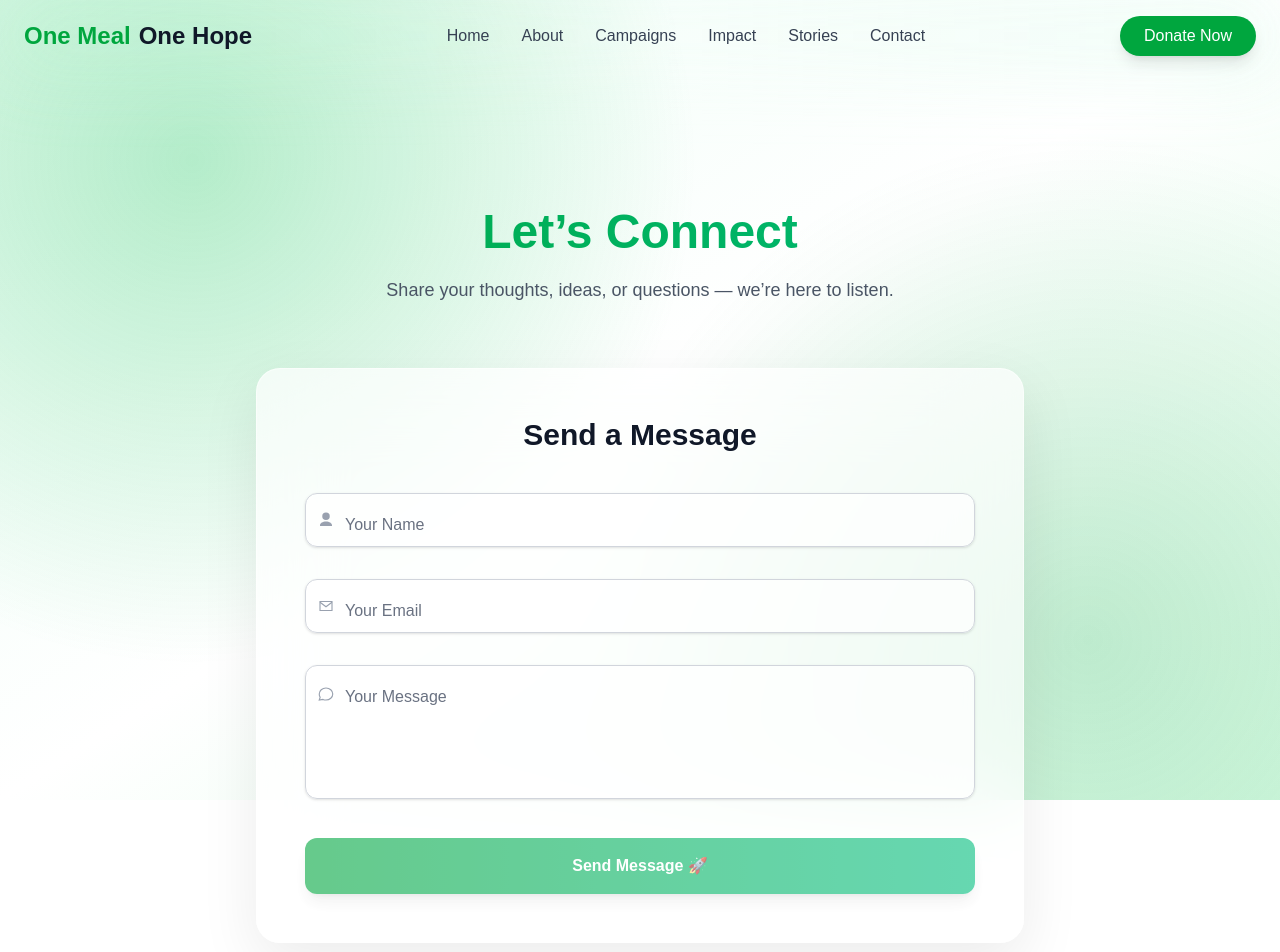
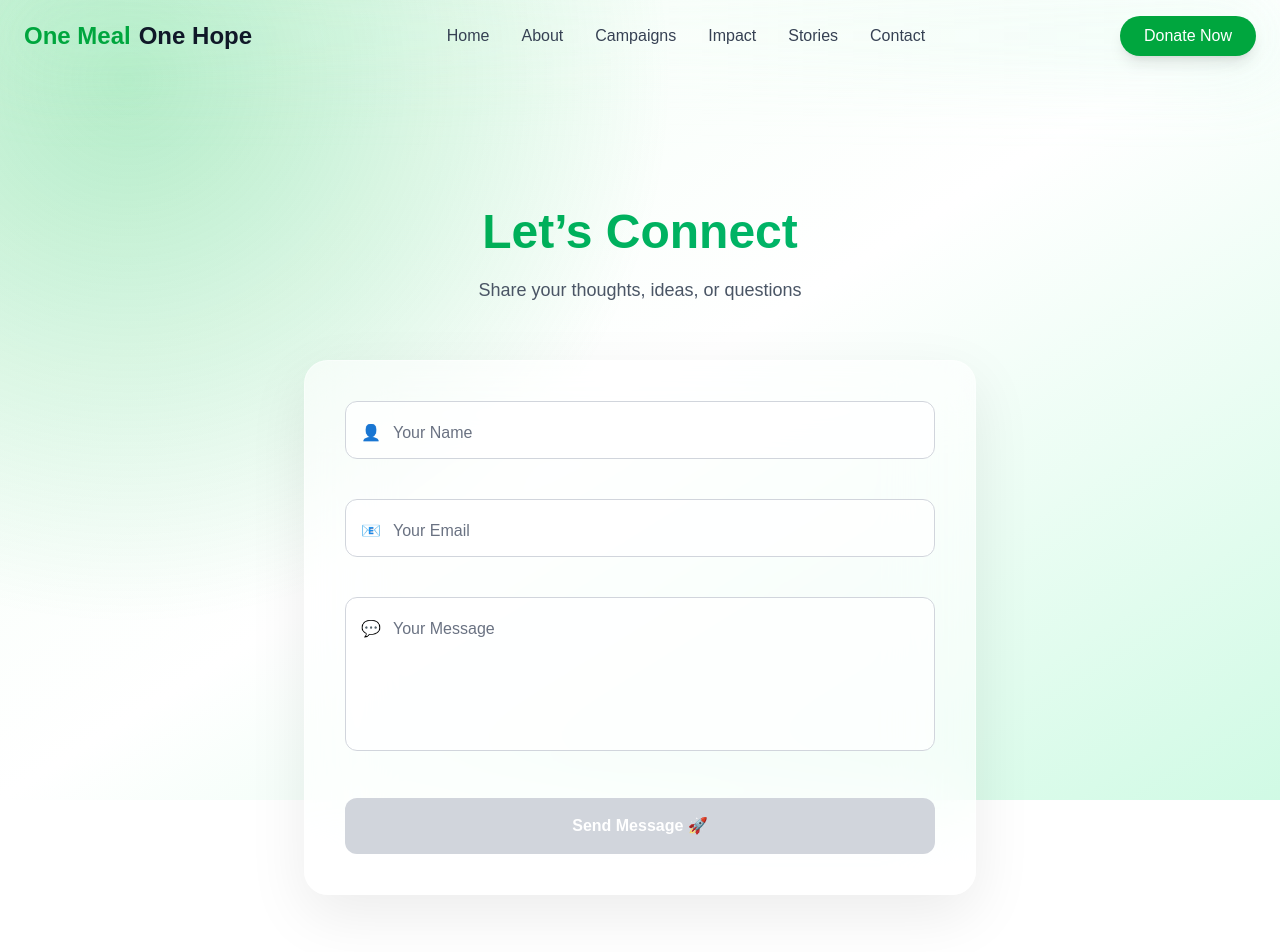
Before and after one commit to itsabhishekme/One-Meal-One-Hope, a Next.js app: page /contact in a window 1280 px wide. Shown: the top 952 px of the page. Built offline with nearby package versions, Linux system fonts and the light colour scheme.

Commit message:
Update 2.5

```diff
--- a/app/api/subscribe/route.ts
+++ b/app/api/subscribe/route.ts
@@ -10,32 +10,7 @@ type Subscriber = {
 
 const subscribers = new Map<string, Subscriber>();
 
-// 🔐 ENV VALIDATION (prevents silent crashes)
-if (!process.env.EMAIL_USER || !process.env.EMAIL_PASS) {
-  throw new Error("❌ EMAIL_USER / EMAIL_PASS missing in environment");
-}
-
-// 🚀 Transporter (secure Gmail config)
-const transporter = nodemailer.createTransport({
-  host: "smtp.gmail.com",
-  port: 465,
-  secure: true,
-  auth: {
-    user: process.env.EMAIL_USER,
-    pass: process.env.EMAIL_PASS,
-  },
-});
-
-// ✅ Verify transporter once
-transporter.verify((error) => {
-  if (error) {
-    console.error("❌ Email transporter error:", error);
-  } else {
-    console.log("✅ Email server ready");
-  }
-});
-
-// 🎨 Reusable wrapper layout (DRY design)
+// 🎨 Email Wrapper
 const emailWrapper = (content: string, dark = false) => `
   <div style="
     font-family:Segoe UI,Arial;
@@ -57,14 +32,13 @@ const emailWrapper = (content: string, dark = false) => `
   </div>
 `;
 
-// 🎨 Admin Template (Premium)
+// 🎨 Admin Template
 const adminTemplate = (email: string) =>
   emailWrapper(
     `
     <h2 style="color:#22c55e;">🚀 New Subscriber Joined</h2>
-
     <p style="color:#cbd5f5;margin-top:10px;">
-      A new user has joined your mission-driven platform.
+      A new user has joined your platform.
     </p>
 
     <div style="
@@ -78,18 +52,13 @@ const adminTemplate = (email: string) =>
       <p><strong>Time:</strong> ${new Date().toLocaleString()}</p>
       <p><strong>Source:</strong> Website</p>
     </div>
-
-    <p style="margin-top:25px;font-size:12px;color:#64748b;">
-      System Notification • One Meal One Hope ⚡
-    </p>
   `,
     true
   );
 
-// 🎨 User Template (Beautiful UX)
+// 🎨 User Template
 const userTemplate = (email: string) =>
-  emailWrapper(
-    `
+  emailWrapper(`
     <h2 style="color:#16a34a;">Welcome 🎉</h2>
 
     <p style="color:#374151;margin-top:12px;">
@@ -97,7 +66,7 @@ const userTemplate = (email: string) =>
     </p>
 
     <p style="color:#6b7280;margin-top:16px;">
-      Expect powerful stories, real impact updates, and meaningful change.
+      Expect powerful stories and impact updates.
     </p>
 
     <div style="margin-top:28px;">
@@ -114,47 +83,57 @@ const userTemplate = (email: string) =>
       </a>
     </div>
 
-    <div style="margin-top:32px;padding-top:16px;border-top:1px solid #e5e7eb;">
-      <p style="font-size:12px;color:#9ca3af;">
-        Subscribed as: ${email}
-      </p>
-
-      <p style="margin-top:10px;color:#374151;">
-        — Vihaan ✍️
-      </p>
-    </div>
+    <p style="margin-top:20px;font-size:12px;">
+      Subscribed as: ${email}
+    </p>
   `);
 
 // 🔍 Email validation
 const validateEmail = (email: string) =>
   /^[^\s@]+@[^\s@]+\.[^\s@]+$/.test(email);
 
+// 🚀 Create transporter ONLY when needed (fixes build issue)
+const createTransporter = () => {
+  const EMAIL_USER = process.env.EMAIL_USER;
+  const EMAIL_PASS = process.env.EMAIL_PASS;
+
+  if (!EMAIL_USER || !EMAIL_PASS) {
+    throw new Error("EMAIL ENV missing");
+  }
+
+  return nodemailer.createTransport({
+    host: "smtp.gmail.com",
+    port: 465,
+    secure: true,
+    auth: {
+      user: EMAIL_USER,
+      pass: EMAIL_PASS,
+    },
+  });
+};
+
 // 🎯 API HANDLER
 export async function POST(req: Request) {
   try {
     const body = await req.json();
-    const rawEmail = body.email;
-
-    const email = rawEmail?.trim().toLowerCase();
+    const email = body?.email?.trim().toLowerCase();
 
     // ❌ Validation
     if (!email || !validateEmail(email)) {
       return NextResponse.json(
         {
           success: false,
-          status: "error",
-          message: "❌ Please enter a valid email address",
+          message: "❌ Invalid email",
         },
         { status: 400 }
       );
     }
 
-    // 🚫 Duplicate Check
+    // 🚫 Duplicate check
     if (subscribers.has(email)) {
       return NextResponse.json({
         success: false,
-        status: "duplicate",
-        message: "💚 You're already part of our mission!",
+        message: "Already subscribed 💚",
       });
     }
 
@@ -165,47 +144,39 @@ export async function POST(req: Request) {
       source: "website",
     });
 
-    // ⚡ Send emails in parallel
-    const [adminRes, userRes] = await Promise.allSettled([
+    // ⚡ Create transporter at runtime (SAFE)
+    const transporter = createTransporter();
+    const EMAIL_USER = process.env.EMAIL_USER!;
+
+    // 📩 Send emails
+    await Promise.allSettled([
       transporter.sendMail({
-        from: `"Subscriber Alert" <${process.env.EMAIL_USER}>`,
-        to: process.env.EMAIL_USER,
+        from: `"Subscriber Alert" <${EMAIL_USER}>`,
+        to: EMAIL_USER,
         subject: "🎉 New Subscriber",
         html: adminTemplate(email),
       }),
 
       transporter.sendMail({
-        from: `"One Meal One Hope" <${process.env.EMAIL_USER}>`,
+        from: `"Welcome" <${EMAIL_USER}>`,
         to: email,
         subject: "Welcome 🎉",
         html: userTemplate(email),
       }),
     ]);
 
-    // 🔎 Logging (non-blocking)
-    if (adminRes.status === "rejected") {
-      console.error("❌ Admin email failed:", adminRes.reason);
-    }
-
-    if (userRes.status === "rejected") {
-      console.error("❌ User email failed:", userRes.reason);
-    }
-
-    // ✅ Success Response
     return NextResponse.json({
       success: true,
-      status: "new",
-      message: "🎉 Successfully subscribed!",
+      message: "🎉 Subscribed successfully!",
     });
 
   } catch (error: any) {
-    console.error("❌ SUBSCRIBE ERROR:", error);
+    console.error("❌ ERROR:", error);
 
     return NextResponse.json(
       {
         success: false,
-        status: "error",
-        message: "Server error. Please try again later.",
+        message: "Server error",
       },
       { status: 500 }
     );
--- a/app/contact/page.tsx
+++ b/app/contact/page.tsx
@@ -4,15 +4,12 @@ import {
   useEffect,
   useId,
   useMemo,
-  useRef,
   useState,
   FormEvent,
   ChangeEvent,
 } from "react";
 
-/* =========================
-   Types
-========================= */
+/* ================= TYPES ================= */
 type FormData = {
   name: string;
   email: string;
@@ -21,9 +18,7 @@ type FormData = {
 
 type Status = "idle" | "loading" | "success" | "error";
 
-/* =========================
-   Page
-========================= */
+/* ================= PAGE ================= */
 export default function Contact() {
   const [form, setForm] = useState<FormData>({
     name: "",
@@ -32,30 +27,18 @@ export default function Contact() {
   });
 
   const [status, setStatus] = useState<Status>("idle");
-  const [showToast, setShowToast] = useState(false);
 
-  const formRef = useRef<HTMLFormElement | null>(null);
-
-  // Lock background scroll when modal is open
   useEffect(() => {
     document.body.style.overflow =
       status === "success" ? "hidden" : "auto";
   }, [status]);
 
-  // Auto-hide toast
-  useEffect(() => {
-    if (status === "error") {
-      setShowToast(true);
-      const t = setTimeout(() => setShowToast(false), 3000);
-      return () => clearTimeout(t);
-    }
-  }, [status]);
-
+  /* VALIDATION */
   const isValid = useMemo(() => {
     return (
-      form.name.trim().length > 1 &&
+      form.name.trim().length > 0 &&
       /\S+@\S+\.\S+/.test(form.email) &&
-      form.message.trim().length > 5
+      form.message.trim().length > 0
     );
   }, [form]);
 
@@ -68,21 +51,21 @@ export default function Contact() {
     try {
       const res = await fetch("/api/contact", {
         method: "POST",
-        headers: { "Content-Type": "application/json" },
+        headers: {
+          "Content-Type": "application/json",
+        },
         body: JSON.stringify(form),
       });
 
       const data = await res.json();
 
-      if (data?.success) {
+      if (data.success) {
         setStatus("success");
         setForm({ name: "", email: "", message: "" });
-        formRef.current?.reset();
       } else {
         setStatus("error");
       }
-    } catch (err) {
-      console.error(err);
+    } catch {
       setStatus("error");
     }
   };
@@ -91,103 +74,94 @@ export default function Contact() {
     <main className="relative min-h-screen text-gray-900 overflow-x-hidden">
 
       {/* 🌈 BACKGROUND */}
-      <div className="fixed inset-0 -z-10 bg-gradient-to-br from-emerald-50 via-white to-green-100" />
-      <div className="fixed inset-0 -z-10 opacity-30 bg-[radial-gradient(circle_at_15%_20%,#22c55e,transparent_40%)]" />
-      <div className="fixed inset-0 -z-10 opacity-20 bg-[radial-gradient(circle_at_85%_80%,#16a34a,transparent_40%)]" />
-
-      {/* 🔔 ERROR TOAST */}
-      {showToast && (
-        <div className="fixed top-6 right-6 z-[999] animate-[fadeIn_0.3s_ease]">
-          <div className="bg-red-500 text-white px-5 py-3 rounded-xl shadow-lg">
-            ❌ Something went wrong. Please try again.
-          </div>
-        </div>
-      )}
+      <div className="fixed inset-0 -z-10 bg-gradient-to-br from-green-50 via-white to-emerald-100" />
+      <div className="fixed inset-0 -z-10 opacity-30 bg-[radial-gradient(circle_at_10%_10%,#22c55e,transparent_40%)]" />
 
       {/* 🎉 SUCCESS MODAL */}
       {status === "success" && (
-        <div className="fixed inset-0 z-[999] flex items-center justify-center bg-black/50 backdrop-blur-md px-4">
-          <div className="bg-white rounded-3xl shadow-2xl p-8 sm:p-12 text-center w-full max-w-md animate-[fadeIn_0.35s_ease]">
-            <div className="w-20 h-20 mx-auto mb-6 flex items-center justify-center rounded-full bg-green-100 shadow-inner">
-              <span className="text-4xl animate-bounce">✅</span>
-            </div>
+        <div className="fixed inset-0 z-50 flex items-center justify-center bg-black/50 backdrop-blur-lg">
+          <div className="bg-white rounded-3xl p-10 text-center shadow-2xl animate-[fadeIn_0.4s_ease]">
 
-            <h2 className="text-2xl sm:text-3xl font-bold text-green-600">
+            <div className="text-5xl mb-4 animate-bounce">✅</div>
+
+            <h2 className="text-3xl font-bold text-green-600">
               Message Sent
             </h2>
 
             <p className="mt-3 text-gray-600">
-              Thanks for reaching out. We’ll get back to you shortly.
+              Thanks for reaching out. We’ll reply soon.
             </p>
 
             <button
               onClick={() => setStatus("idle")}
               className="mt-8 px-6 py-3 rounded-xl bg-gradient-to-r from-green-600 to-emerald-500 text-white shadow-lg hover:scale-105 transition"
             >
-              Send Another
+              Send Again
             </button>
           </div>
         </div>
       )}
 
       {/* HERO */}
-      <section className="pt-28 pb-16 text-center px-6">
-        <h1 className="text-4xl sm:text-5xl font-extrabold bg-gradient-to-r from-green-600 to-emerald-500 bg-clip-text text-transparent">
+      <section className="pt-28 pb-14 text-center px-6">
+        <h1 className="text-5xl font-extrabold bg-gradient-to-r from-green-600 to-emerald-500 bg-clip-text text-transparent">
           Let’s Connect
         </h1>
-        <p className="mt-5 text-gray-600 max-w-xl mx-auto text-base sm:text-lg">
-          Share your thoughts, ideas, or questions — we’re here to listen.
+        <p className="mt-5 text-gray-600 text-lg">
+          Share your thoughts, ideas, or questions
         </p>
       </section>
 
-      {/* FORM CARD */}
-      <section className="pb-28 px-4 sm:px-6">
-        <div className="max-w-3xl mx-auto bg-white/70 backdrop-blur-2xl p-6 sm:p-12 rounded-3xl shadow-[0_20px_60px_rgba(0,0,0,0.08)] border border-white/50">
+      {/* FORM */}
+      <section className="px-4 pb-28">
+        <div className="max-w-2xl mx-auto bg-white/60 backdrop-blur-2xl p-10 rounded-3xl shadow-[0_20px_60px_rgba(0,0,0,0.08)] border border-white/40">
 
-          <h2 className="text-2xl sm:text-3xl font-bold text-center mb-10">
-            Send a Message
-          </h2>
+          {status === "error" && (
+            <div className="mb-6 p-4 rounded-xl bg-red-100 text-red-600 text-center">
+              ❌ Something went wrong
+            </div>
+          )}
 
-          <form
-            ref={formRef}
-            onSubmit={handleSubmit}
-            className="space-y-8"
-            noValidate
-          >
+          <form onSubmit={handleSubmit} className="space-y-10">
+
             <FloatingInput
               label="Your Name"
-              icon={<UserIcon />}
               value={form.name}
-              onChange={(v) => setForm((f) => ({ ...f, name: v }))}
+              onChange={(v) => setForm({ ...form, name: v })}
               type="text"
+              icon="👤"
             />
 
             <FloatingInput
               label="Your Email"
-              icon={<MailIcon />}
               value={form.email}
-              onChange={(v) => setForm((f) => ({ ...f, email: v }))}
+              onChange={(v) => setForm({ ...form, email: v })}
               type="email"
+              icon="📧"
             />
 
             <FloatingTextarea
               label="Your Message"
-              icon={<ChatIcon />}
               value={form.message}
-              onChange={(v) => setForm((f) => ({ ...f, message: v }))}
+              onChange={(v) => setForm({ ...form, message: v })}
+              icon="💬"
             />
 
+            {/* BUTTON */}
             <button
               type="submit"
-              disabled={status === "loading" || !isValid}
-              className="w-full py-4 rounded-xl bg-gradient-to-r from-green-600 to-emerald-500 text-white font-semibold shadow-lg hover:scale-[1.02] transition flex justify-center items-center disabled:opacity-60"
+              disabled={!isValid || status === "loading"}
+              className={`w-full py-4 rounded-xl font-semibold text-white transition ${
+                isValid
+                  ? "bg-gradient-to-r from-green-600 to-emerald-500 hover:scale-[1.02] shadow-lg"
+                  : "bg-gray-300 cursor-not-allowed"
+              }`}
             >
-              {status === "loading" ? (
-                <span className="animate-spin border-2 border-white border-t-transparent rounded-full w-5 h-5" />
-              ) : (
-                "Send Message 🚀"
-              )}
+              {status === "loading"
+                ? "Sending..."
+                : "Send Message 🚀"}
             </button>
+
           </form>
         </div>
       </section>
@@ -200,149 +174,92 @@ export default function Contact() {
   );
 }
 
-/* =========================
-   Floating Input
-========================= */
-type InputProps = {
-  label: string;
-  value: string;
-  type: string;
-  onChange: (value: string) => void;
-  icon?: React.ReactNode;
-};
-
+/* ================= INPUT ================= */
 function FloatingInput({
   label,
   value,
   onChange,
   type,
   icon,
-}: InputProps) {
+}: {
+  label: string;
+  value: string;
+  onChange: (v: string) => void;
+  type: string;
+  icon: string;
+}) {
   const id = useId();
-  const isActive = value.length > 0;
 
   return (
     <div className="relative group">
-      <div className="absolute left-3 top-1/2 -translate-y-1/2 text-gray-400 group-focus-within:text-green-600 transition">
+      <span className="absolute left-4 top-5 text-gray-400 group-focus-within:text-green-600 transition">
         {icon}
-      </div>
+      </span>
 
       <input
         id={id}
         type={type}
+        value={value}
         required
-        value={value}
         onChange={(e: ChangeEvent<HTMLInputElement>) =>
           onChange(e.target.value)
         }
         placeholder=" "
-        className="peer w-full border border-gray-300 rounded-xl pl-10 pr-4 pt-6 pb-2 text-sm bg-white/70 focus:bg-white focus:border-green-500 outline-none transition shadow-sm"
+        className="peer w-full border border-gray-300 pl-12 pr-4 pt-6 pb-2 rounded-xl outline-none focus:border-green-500 bg-white/70 transition"
       />
 
       <label
         htmlFor={id}
-        className={`absolute left-10 transition-all text-gray-500 pointer-events-none
-          ${isActive ? "top-2 text-sm" : "top-5 text-base"}
-          peer-focus:top-2 peer-focus:text-sm peer-focus:text-green-600`}
+        className={`absolute left-12 text-gray-500 transition-all ${
+          value ? "top-2 text-sm" : "top-5 text-base"
+        } peer-focus:top-2 peer-focus:text-sm peer-focus:text-green-600`}
       >
         {label}
       </label>
-
-      <div className="absolute inset-0 rounded-xl opacity-0 group-focus-within:opacity-100 transition pointer-events-none ring-2 ring-green-400/20" />
     </div>
   );
 }
 
-/* =========================
-   Floating Textarea
-========================= */
-type TextareaProps = {
-  label: string;
-  value: string;
-  onChange: (value: string) => void;
-  icon?: React.ReactNode;
-};
-
+/* ================= TEXTAREA ================= */
 function FloatingTextarea({
   label,
   value,
   onChange,
   icon,
-}: TextareaProps) {
+}: {
+  label: string;
+  value: string;
+  onChange: (v: string) => void;
+  icon: string;
+}) {
   const id = useId();
-  const isActive = value.length > 0;
 
   return (
     <div className="relative group">
-      <div className="absolute left-3 top-5 text-gray-400 group-focus-within:text-green-600 transition">
+      <span className="absolute left-4 top-5 text-gray-400 group-focus-within:text-green-600 transition">
         {icon}
-      </div>
+      </span>
 
       <textarea
         id={id}
-        required
         rows={5}
         value={value}
+        required
         onChange={(e: ChangeEvent<HTMLTextAreaElement>) =>
           onChange(e.target.value)
         }
         placeholder=" "
-        className="peer w-full border border-gray-300 rounded-xl pl-10 pr-4 pt-6 pb-2 text-sm bg-white/70 focus:bg-white focus:border-green-500 outline-none resize-none transition shadow-sm"
+        className="peer w-full border border-gray-300 pl-12 pr-4 pt-6 pb-2 rounded-xl outline-none focus:border-green-500 resize-none bg-white/70 transition"
       />
 
       <label
         htmlFor={id}
-        className={`absolute left-10 transition-all text-gray-500 pointer-events-none
-          ${isActive ? "top-2 text-sm" : "top-5 text-base"}
-          peer-focus:top-2 peer-focus:text-sm peer-focus:text-green-600`}
+        className={`absolute left-12 text-gray-500 transition-all ${
+          value ? "top-2 text-sm" : "top-5 text-base"
+        } peer-focus:top-2 peer-focus:text-sm peer-focus:text-green-600`}
       >
         {label}
       </label>
-
-      <div className="absolute inset-0 rounded-xl opacity-0 group-focus-within:opacity-100 transition pointer-events-none ring-2 ring-green-400/20" />
     </div>
   );
 }
-
-/* =========================
-   Icons (inline SVG)
-========================= */
-function UserIcon() {
-  return (
-    <svg width="18" height="18" fill="none" viewBox="0 0 24 24">
-      <path
-        d="M12 12a5 5 0 1 0-0.001-10.001A5 5 0 0 0 12 12Zm0 2c-4.418 0-8 2.239-8 5v1h16v-1c0-2.761-3.582-5-8-5Z"
-        fill="currentColor"
-      />
-    </svg>
-  );
-}
-
-function MailIcon() {
-  return (
-    <svg width="18" height="18" fill="none" viewBox="0 0 24 24">
-      <path
-        d="M4 6h16v12H4z"
-        stroke="currentColor"
-        strokeWidth="1.5"
-      />
-      <path
-        d="m4 7 8 6 8-6"
-        stroke="currentColor"
-        strokeWidth="1.5"
-      />
-    </svg>
-  );
-}
-
-function ChatIcon() {
-  return (
-    <svg width="18" height="18" fill="none" viewBox="0 0 24 24">
-      <path
-        d="M21 12c0 4.418-4.03 8-9 8a9.94 9.94 0 0 1-4-.8L3 20l1.2-3.6A7.6 7.6 0 0 1 3 12c0-4.418 4.03-8 9-8s9 3.582 9 8Z"
-        stroke="currentColor"
-        strokeWidth="1.5"
-      />
-    </svg>
-  );
-}
```
